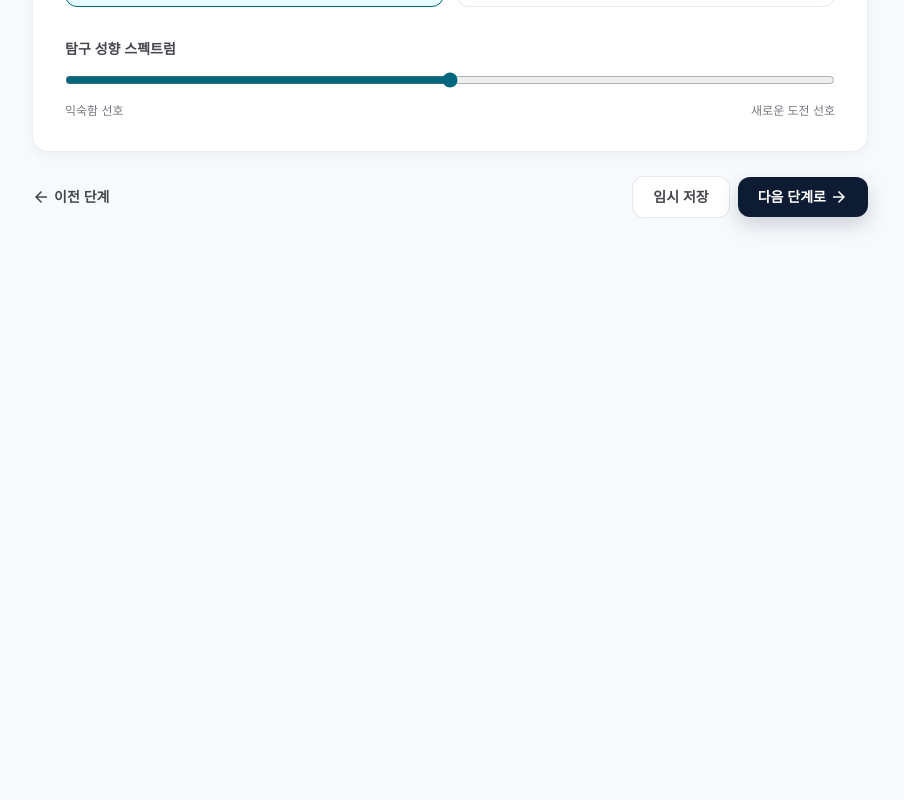
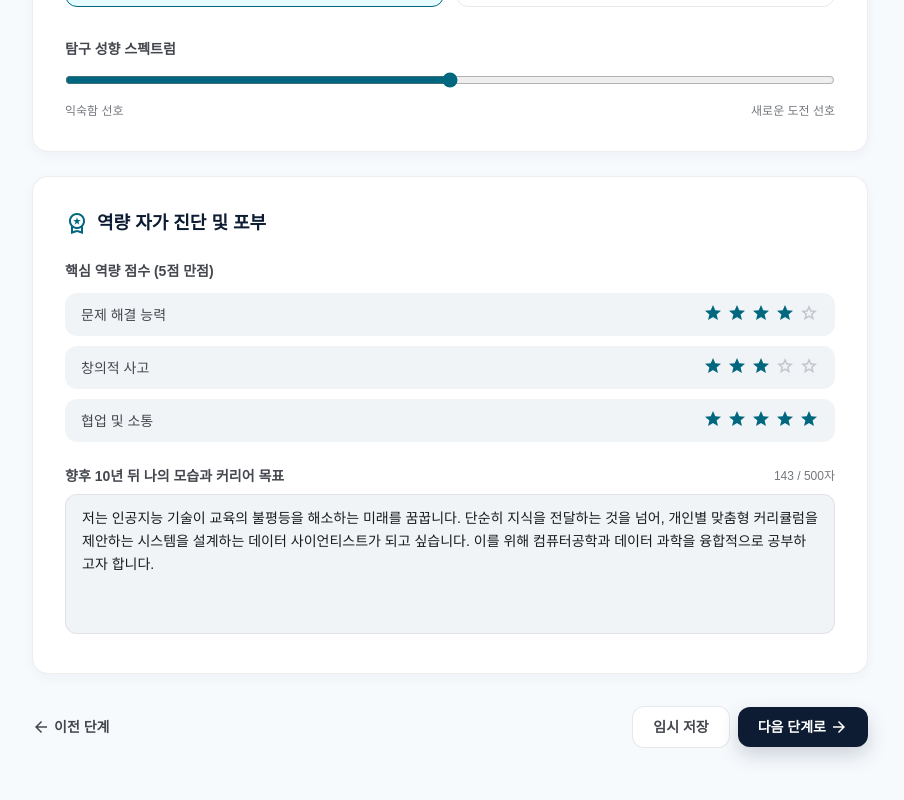
Before and after one commit to JinroOn/JOFE, a React (Vite) app: page /diagnosis in a window 1280 px wide. Shown: the part 947-1747 px from the top of the page, without its empty margins (190-1094 px from the left). Before the commit the page ends 1229 px from the top, so only its background shows below. Built offline with nearby package versions, Linux system fonts and the light colour scheme; a web font is replaced by a local one.

Commit message:
역량 자가 진단 및 포부 섹션 구현

```diff
--- a/src/pages/Diagnosis/Major/index.tsx
+++ b/src/pages/Diagnosis/Major/index.tsx
@@ -12,6 +12,8 @@ const SUBJECTS = [
   { label: '정보/코딩', icon: 'code' },
 ];
 
+const COMPETENCIES = ['문제 해결 능력', '창의적 사고', '협업 및 소통'] as const;
+
 const DiagnosisMajor = () => {
   const [grade, setGrade] = useState<(typeof GRADES)[number]>('1학년');
   const [dreamJob, setDreamJob] = useState('');
@@ -19,6 +21,14 @@ const DiagnosisMajor = () => {
   const [studyHours, setStudyHours] = useState(4.5);
   const [learningStyle, setLearningStyle] = useState<'theory' | 'practice'>('theory');
   const [exploreSpectrum, setExploreSpectrum] = useState(50);
+  const [scores, setScores] = useState<Record<string, number>>({
+    '문제 해결 능력': 4,
+    '창의적 사고': 3,
+    '협업 및 소통': 5,
+  });
+  const [aspiration, setAspiration] = useState(
+    '저는 인공지능 기술이 교육의 불평등을 해소하는 미래를 꿈꿉니다. 단순히 지식을 전달하는 것을 넘어, 개인별 맞춤형 커리큘럼을 제안하는 시스템을 설계하는 데이터 사이언티스트가 되고 싶습니다. 이를 위해 컴퓨터공학과 데이터 과학을 융합적으로 공부하고자 합니다.',
+  );
 
   const toggleSubject = (subject: string) => {
     setSelectedSubjects((prev) =>
@@ -208,6 +218,64 @@ const DiagnosisMajor = () => {
           </div>
         </section>
 
+        <section className="bg-surface-container-lowest border border-outline-variant/30 rounded-2xl p-6 sm:p-8 mb-8 shadow-[0_4px_12px_rgba(10,25,47,0.04)]">
+          <h2 className="flex items-center gap-2 text-lg font-bold text-primary-container mb-6">
+            <span className="material-symbols-outlined text-secondary">workspace_premium</span>
+            역량 자가 진단 및 포부
+          </h2>
+
+          <div className="mb-6">
+            <label className="block text-sm font-semibold text-on-surface-variant mb-3">핵심 역량 점수 (5점 만점)</label>
+            <div className="space-y-2.5">
+              {COMPETENCIES.map((name) => (
+                <div
+                  key={name}
+                  className="flex items-center justify-between px-4 py-2.5 bg-surface-container-low rounded-xl"
+                >
+                  <span className="text-sm font-medium text-on-surface-variant">{name}</span>
+                  <div className="flex items-center gap-1">
+                    {[1, 2, 3, 4, 5].map((n) => {
+                      const filled = n <= scores[name];
+                      return (
+                        <button
+                          key={n}
+                          onClick={() => setScores((prev) => ({ ...prev, [name]: n }))}
+                          aria-label={`${name} ${n}점`}
+                          className="leading-none"
+                        >
+                          <span
+                            className={`material-symbols-outlined text-[20px] transition-colors ${
+                              filled ? 'text-secondary' : 'text-outline-variant'
+                            }`}
+                            style={{ fontVariationSettings: filled ? "'FILL' 1" : "'FILL' 0" }}
+                          >
+                            star
+                          </span>
+                        </button>
+                      );
+                    })}
+                  </div>
+                </div>
+              ))}
+            </div>
+          </div>
+
+          <div>
+            <div className="flex items-center justify-between mb-2">
+              <label className="text-sm font-semibold text-on-surface-variant">
+                향후 10년 뒤 나의 모습과 커리어 목표
+              </label>
+              <span className="text-xs text-outline">{aspiration.length} / 500자</span>
+            </div>
+            <textarea
+              value={aspiration}
+              onChange={(e) => setAspiration(e.target.value.slice(0, 500))}
+              rows={5}
+              className="w-full px-4 py-3 bg-surface-container-low border border-outline-variant/40 rounded-xl text-sm leading-relaxed text-on-surface focus:outline-none focus:ring-2 focus:ring-secondary-container focus:border-transparent transition-all resize-none"
+            />
+          </div>
+        </section>
+
         <div className="flex items-center justify-between gap-3">
           <button className="flex items-center gap-1 text-sm font-semibold text-on-surface-variant hover:text-primary-container transition-colors">
             <span className="material-symbols-outlined text-[18px]">arrow_back</span>
```
